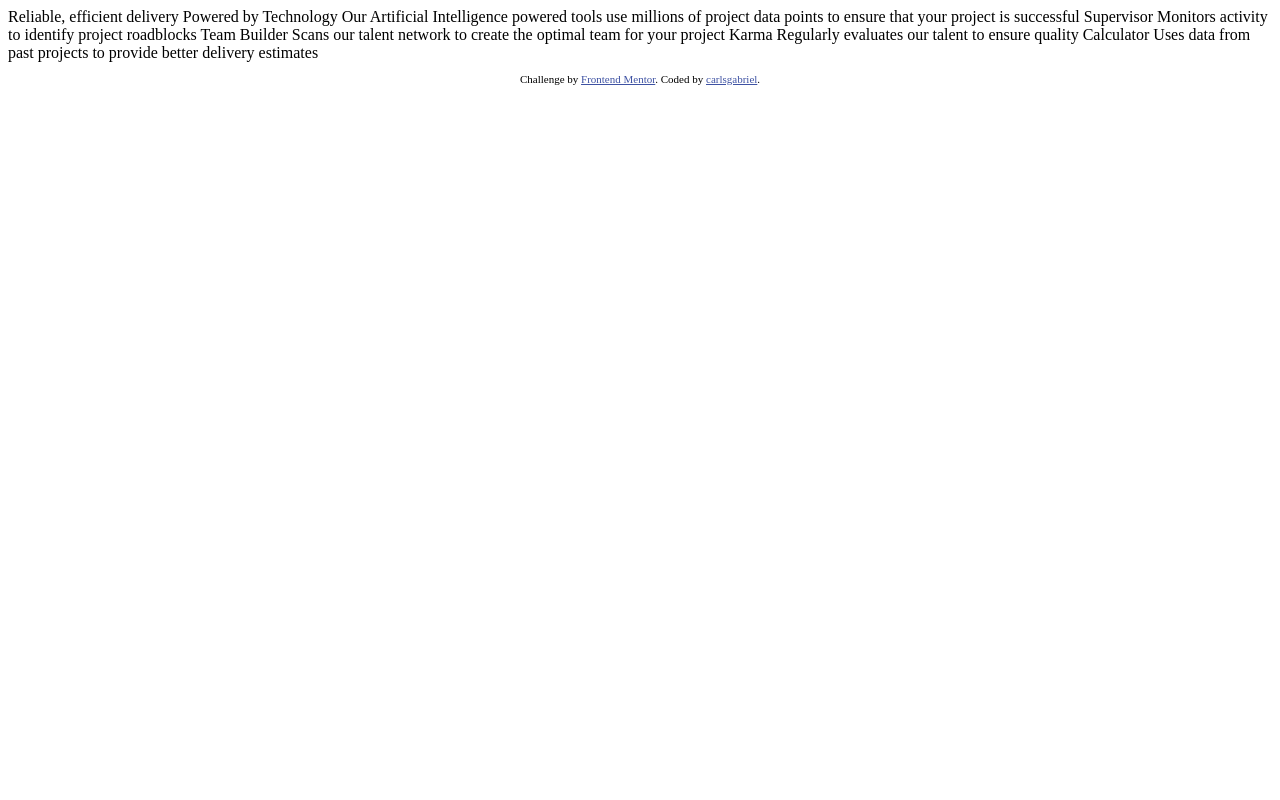
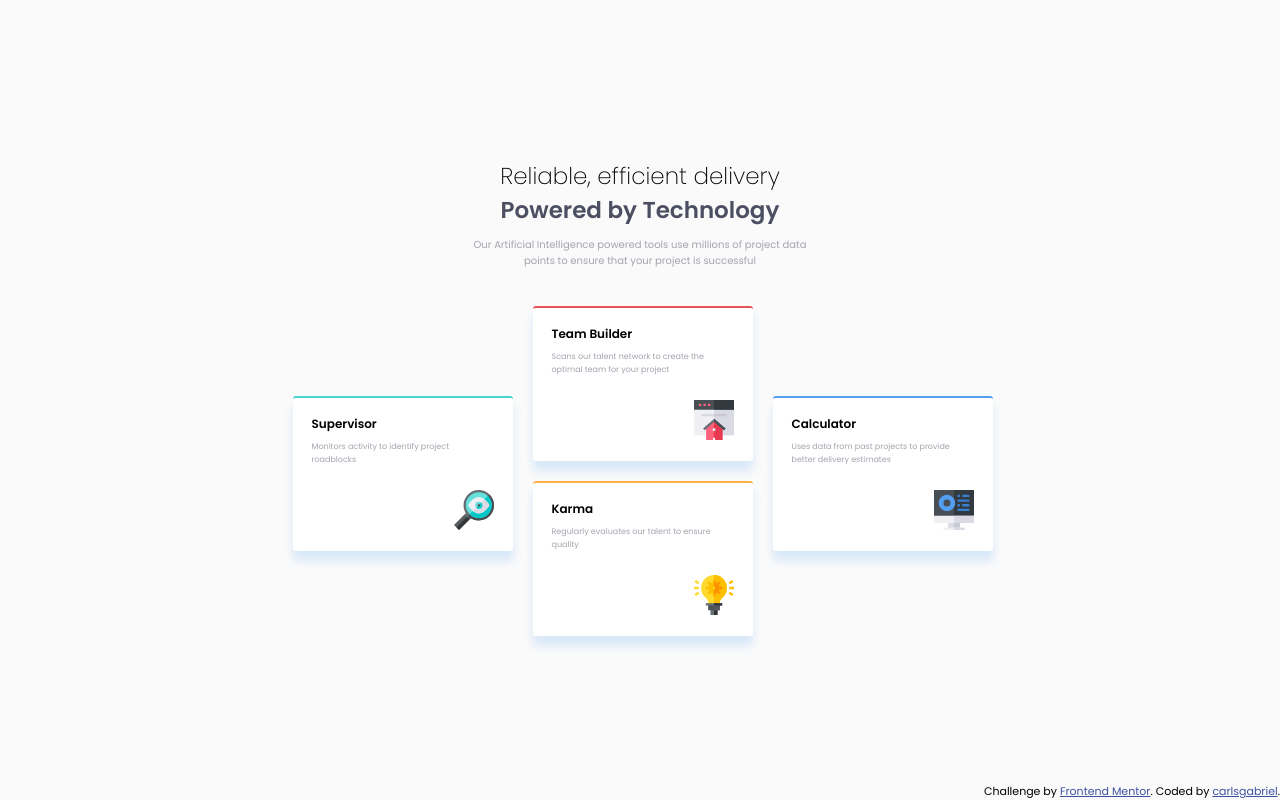
Before and after one commit to carlsgabriel/frontendMentorFourCardFeatureSection, a plain HTML site: page index.html in a window 1280 px wide. Drawn offline with Linux system fonts and the light colour scheme.

Commit message:
organizing structure and adding stylization

```diff
--- a/index.html
+++ b/index.html
@@ -26,24 +26,57 @@
 
 <body>
 
-  Reliable, efficient delivery
-  Powered by Technology
+  <div class="top">
 
-  Our Artificial Intelligence powered tools use millions of project data points
-  to ensure that your project is successful
+    <h1>Reliable, efficient delivery</h1>
+    <span>Powered by Technology</span>
+    <p>Our Artificial Intelligence powered tools use millions of project data points
+      to ensure that your project is successful</p>
 
-  Supervisor
-  Monitors activity to identify project roadblocks
+  </div>
 
-  Team Builder
-  Scans our talent network to create the optimal team for your project
+  <div class="cards">
 
-  Karma
-  Regularly evaluates our talent to ensure quality
+    <div class="cards-left">
+      <div class="card cyan">
+        <h3>Supervisor</h3>
+        <p>Monitors activity to identify project roadblocks</p>
+        <div class="card-img">
+          <img src="images/icon-supervisor.svg" alt="">
+        </div>
+      </div>
+    </div>
 
-  Calculator
-  Uses data from past projects to provide better delivery estimates
+    <div class="cards-center">
+      <div class="center-layout">
+        <div class="card red">
+          <h3>Team Builder</h3>
+          <p>Scans our talent network to create the optimal team for your project</p>
+          <div class="card-img">
+            <img src="images/icon-team-builder.svg" alt="">
+          </div>
+        </div>
+        <div class="card orange">
+          <h3>Karma</h3>
+          <p>Regularly evaluates our talent to ensure quality</p>
+          <div class="card-img">
+            <img src="images/icon-karma.svg" alt="">
+          </div>
+        </div>
+      </div>
+    </div>
 
+    <div class="cards-right">
+      <div class="card blue">
+        <h3>Calculator</h3>
+        <p>Uses data from past projects to provide better delivery estimates</p>
+        <div class="card-img">
+          <img src="images/icon-calculator.svg" alt="">
+        </div>
+      </div>
+    </div>
+
+  </div>
 
   <footer>
     <p class="attribution">
@@ -51,6 +84,7 @@
       Coded by <a href="#">carlsgabriel</a>.
     </p>
   </footer>
+
 </body>
 
 </html>
--- a/style.css
+++ b/style.css
@@ -1 +1,126 @@
 @import url('https://fonts.googleapis.com/css2?family=Poppins:ital,wght@0,100;0,200;0,300;0,400;0,500;0,600;0,700;0,800;0,900;1,100;1,200;1,300;1,400;1,500;1,600;1,700;1,800;1,900&display=swap');
+
+* {
+    box-sizing: border-box;
+    margin: 0;
+    padding: 0;
+}
+
+body {
+    height: 100vh;
+    display: flex;
+    flex-direction: column;
+    justify-content: center;
+    align-items: center;
+    background-color: hsl(0, 0%, 98%);
+    position: relative;
+    font-family: 'Poppins';
+}
+
+.top {
+    width: 350px;
+}
+
+.top h1 {
+    font-size: 23px;
+    font-weight: 200;
+    text-align: center;
+}
+
+.top span {
+    display: block;
+    font-size: 23px;
+    font-weight: 600;
+    text-align: center;
+    color: hsl(234, 12%, 34%);
+}
+
+.top p {
+    font-size: 10px;
+    text-align: center;
+    color: hsl(229, 6%, 66%);
+    margin-top: 10px;
+}
+
+.cards {
+    width: 695px;
+    height: 335px;
+    margin-top: 37px;
+    display: flex;
+    gap: 20px;
+}
+
+.cards-left {
+    display: flex;
+    align-items: center;
+}
+
+.card {
+    background-color: #FFF;
+    border-radius: 3px;
+    width: 220px;
+    height: 155px;
+    padding: 17px 19px 17px 19px;
+    display: flex;
+    flex-direction: column;
+    box-shadow:
+    0px 10px 10px hsl(212, 86%, 64%, 20%);
+}
+
+.card h3 {
+    font-size: 12px;
+    font-weight: 600;
+    color: (234, 12%, 34%)
+}
+
+.card p {
+    font-size: 8px;
+    line-height: 1.6;
+    color: hsl(229, 6%, 66%);
+    margin-top: 8px;
+}
+
+.card .card-img {
+    align-self: flex-end;
+    width: 40px;
+    height: 40px;
+    margin-top: 23px;
+}
+
+.card img {
+    width: 100%;
+    height: 100%;
+}
+
+.center-layout{
+    display: flex;
+    flex-direction: column;
+}
+
+.cards-center .card{
+    margin-bottom: 20px;
+}
+
+.cards-right{
+    display: flex;
+    align-items: center;
+}
+
+.cyan{
+    border-top: 2px solid hsl(180, 62%, 55%);
+}
+.red{
+    border-top: 2px solid hsl(0, 78%, 62%);
+}
+.orange{
+    border-top: 2px solid hsl(34, 97%, 64%);
+}
+.blue{
+    border-top: 2px solid hsl(212, 86%, 64%);
+}
+
+.attribution {
+    position: absolute;
+    right: 0;
+    bottom: 0;
+}
```
